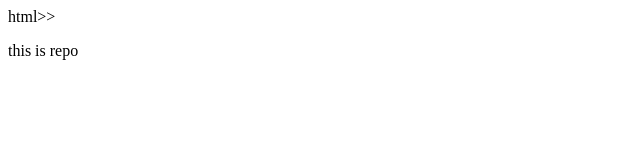
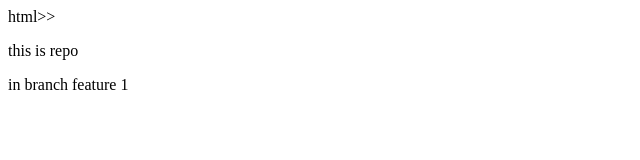
Before and after one commit to Meharjotsingh2004/local_repo, a plain HTML site: page index.html in a window 1280 px wide. Shown: the whole page, without its empty margins (0-640 px from the left). Drawn offline with Linux system fonts and the light colour scheme.

Commit message:
comiited in bfranch=feature1

```diff
--- a/index.html
+++ b/index.html
@@ -7,3 +7,5 @@
 html></html>>
 
 <p>this is repo </p>
+
+<p>in branch feature 1 </p>
```
